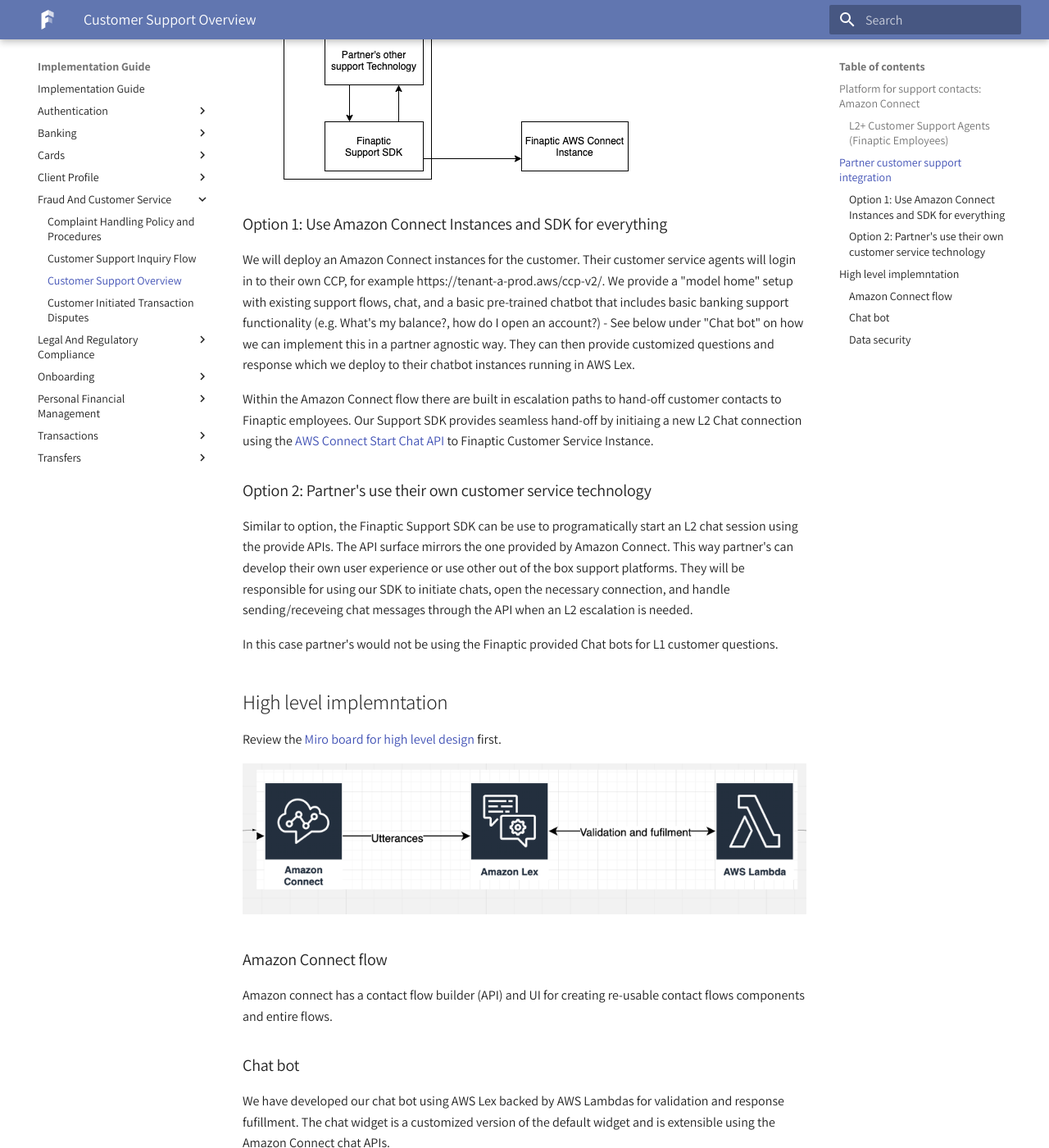
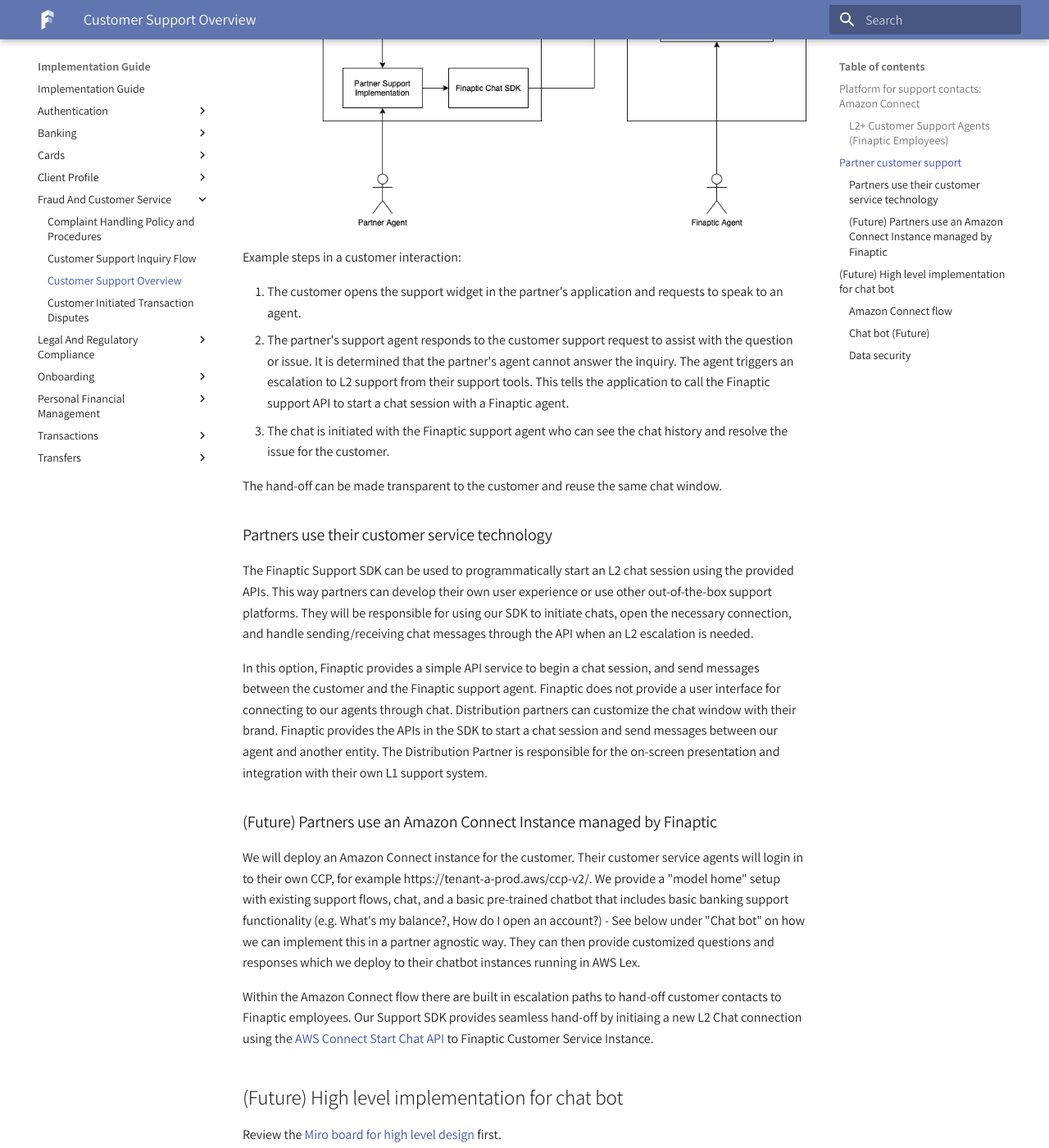
Before and after one commit to finaptic/public-documentation, an MkDocs documentation site: the page built from docs/Implementation-Guide/Fraud-And-Customer-Service/customer_support_guide.md, in a window 1280 px wide and 1400 px high, scrolled down 1674 px. Shown: the whole window at 82% size. Built offline with MkDocs 1.6.1 and Material for MkDocs 9.7.7, drawn with Linux system fonts in a browser that asks for light colours; some of the changed text lies outside the part shown.

Commit message:
Updating with latest version

````diff
--- a/docs/Implementation-Guide/Fraud-And-Customer-Service/customer_support_guide.md
+++ b/docs/Implementation-Guide/Fraud-And-Customer-Service/customer_support_guide.md
@@ -1,8 +1,8 @@
 # Customer Support Overview
 
-As a Banking as a Service platform we want to provide customer support to our tenant’s customers. Our goal is to provide this service as cost effectively as possible and reduce human-to-human touch points as much as possible. End users should feel they are interacting with the partners directly and do not need to be aware of Finaptic. Finally, customer data is critical, and employee fraud is a trust buster for both our relationship with partners and their relationship with their customers.
+As a Banking as a Service platform, we want to provide customer support to our tenant’s customers. Our goal is to provide this service as cost-effectively as possible and reduce human-to-human touchpoints as much as possible. End users should feel they are interacting with the partners directly and do not need to be aware of Finaptic. Finally, customer data is critical, and employee fraud is a trustbuster for both our relationship with partners and their relationship with their customers.
 
-Finaptic provides escalation customer support when it comes to banking-related issues. We do not provide first-line support for any partner-specific application questions or issues. Finaptic provides, as part of our SDK and services, customer support channels, technology, and escalation paths.
+Finaptic provides escalation customer support when it comes to contacts that can not be resolved by the partner, such as technical issues with the Finpatic APIs.  We do not provide first-line support for any partner-specific application questions or issues. Finaptic provides, as part of our SDK and services, customer support channels, technology, and escalation paths.
 
 ## Platform for support contacts: Amazon Connect
 
@@ -16,31 +16,42 @@
 
 Customer service admin - can add users to Amazon Connect, give them their credentials, and assign the appropriate permissions so they can access the features needed to do their job through the instance configuration panel.
 
-The URL to launch the CCP is similar to: https://partner-name-instance.aws/ccp-v2/
+## Partner customer support
 
-## Partner customer support integration
+Partners are responsible for the first level of support for their customers as well support related to their application and business. Partner responsibilities include:
 
-Partners are responsible for the first level of support as well developing their own documentation and FAQs. Finaptic provided customer support is an escalation path for banking related issues.
+* Develop your own help documentation and FAQs.
+* Provide staffing and support channels for customer contacts. Including staff that can answer questions about the product, how to perform actions in your application, and technical issues that are not related to Finaptic APIs.
+* Implement an in-app chat that can be used for L1 customer support that enables hand-off to Finaptic for L2 support.
 
-Our chat / chatbot solution is included as part of the Finaptic SDK for easy integration with your application if you choose to use it.
+Our chat solution is included as part of the Finaptic SDK for easy integration with your application and existing in-application chat support. If you already have a chatbot or support chat interface we can work with you to integrate with our customer support chat APIs hosted in AWS Connect to allow for seamless handoff to our agents when level-2 escalation is necessary.
 
-If you already have a chatbot or support chat interface we can work with you to integrate with our customer support chat APIs hosted in AWS Connect to allow for seamless handoff to our agents when level-2 escalation is necessary.
+Finaptic is responsible for assisting if level 1 support is unable to provide resolution when it is related to banking-specific issues. Escalation will be initiated by the level 1 customer support agent through the in-app secure chat API. The hand-off to a Finaptic agent can be seamless and transparent to the customer.
 
-![images](./images/ADR-0032-aws-connect-4.png)
+![images](./images/aws-connect-diagram1.png)
 
-### Option 1: Use Amazon Connect Instances and SDK for everything
+Example steps in a customer interaction:
 
-We will deploy an Amazon Connect instances for the customer. Their customer service agents will login in to their own CCP, for example https://tenant-a-prod.aws/ccp-v2/. We provide a "model home" setup with existing support flows, chat, and a basic pre-trained chatbot that includes basic banking support functionality (e.g. What's my balance?, how do I open an account?) - See below under "Chat bot" on how we can implement this in a partner agnostic way. They can then provide customized questions and response which we deploy to their chatbot instances running in AWS Lex.
+1. The customer opens the support widget in the partner's application and requests to speak to an agent.
+2. The partner's support agent responds to the customer support request to assist with the question or issue. It is determined that the partner's agent cannot answer the inquiry. The agent triggers an escalation to L2 support from their support tools. This tells the application to call the Finaptic support API to start a chat session with a Finaptic agent.
+3. The chat is initiated with the Finaptic support agent who can see the chat history and resolve the issue for the customer.
+
+The hand-off can be made transparent to the customer and reuse the same chat window.
+
+### Partners use their customer service technology
+
+The Finaptic Support SDK can be used to programmatically start an L2 chat session using the provided APIs. This way partners can develop their own user experience or use other out-of-the-box support platforms. They will be responsible for using our SDK to initiate chats, open the necessary connection, and handle sending/receiving chat messages through the API when an L2 escalation is needed.
+
+In this option, Finaptic provides a simple API service to begin a chat session, and send messages between the customer and the Finaptic support agent. Finaptic does not provide a user interface for connecting to our agents through chat. Distribution partners can customize the chat window with their brand. Finaptic provides the APIs in the SDK to start a chat session and send messages between our agent and another entity. The Distribution Partner is responsible for the on-screen presentation and integration with their own L1 support system.
+
+
+### (Future) Partners use an Amazon Connect Instance managed by Finaptic
+
+We will deploy an Amazon Connect instance for the customer. Their customer service agents will login in to their own CCP, for example https://tenant-a-prod.aws/ccp-v2/. We provide a "model home" setup with existing support flows, chat, and a basic pre-trained chatbot that includes basic banking support functionality (e.g. What's my balance?, How do I open an account?) - See below under "Chat bot" on how we can implement this in a partner agnostic way. They can then provide customized questions and responses which we deploy to their chatbot instances running in AWS Lex.
 
 Within the Amazon Connect flow there are built in escalation paths to hand-off customer contacts to Finaptic employees. Our Support SDK provides seamless hand-off by initiaing a new L2 Chat connection using the [AWS Connect Start Chat API](https://docs.aws.amazon.com/connect/latest/APIReference/API_StartChatContact.html) to Finaptic Customer Service Instance.
 
-### Option 2: Partner's use their own customer service technology
-
-Similar to option, the Finaptic Support SDK can be use to programatically start an L2 chat session using the provide APIs. The API surface mirrors the one provided by Amazon Connect. This way partner's can develop their own user experience or use other out of the box support platforms. They will be responsible for using our SDK to initiate chats, open the necessary connection, and handle sending/receveing chat messages through the API when an L2 escalation is needed.
-
-In this case partner's would not be using the Finaptic provided Chat bots for L1 customer questions.
-
-## High level implemntation
+## (Future) High level implementation for chat bot
 
 Review the [Miro board for high level design](https://miro.com/app/board/o9J_lEALEvg=/) first.
 
@@ -48,13 +59,14 @@
 
 ### Amazon Connect flow
 
-Amazon connect has a contact flow builder (API) and UI for creating re-usable contact flows components and entire flows.
+Amazon Connect has a contact flow builder (API) and UI for creating re-usable contact flows components and entire flows.
 
-### Chat bot
+### Chat bot (Future)
 
-We have developed our chat bot using AWS Lex backed by AWS Lambdas for validation and response fufillment. The chat widget is a customized version of the default widget and is extensible using the Amazon Connect chat APIs.
+We have developed our chatbot using AWS Lex backed by AWS Lambdas for validation and response fulfillment. The chat widget is a customized version of the default widget and is extensible using the Amazon Connect chat APIs.
 
-To  prevent data security concerns we developed the chat system to never need access to Finaptic APIs, such that no customer data will go through or be requested in AWS. The chat bot itself is only used to parse the intents and return templated responses to the client application. The client chat widget will parse the templates and fill in customer data using the client side API. The chatbot will return a customer payload response such as:
+To prevent data security concerns we developed the chat system to never need access to Finaptic APIs, such that no customer data will go through or be requested in AWS. Thechatbott itself is only used to parse the intents and return templated responses to the client application. The client chat widget will parse the templates and fill in customer data using the client-side API. The chatbot will return a customer payload response such as:
+
 
 ```json
 {
@@ -79,6 +91,6 @@
 
 ### Data security
 
-Since no customer banking data will be stored or access from AWS this reduces the surface area for data security requirements. There is still the possability of customers submitted PII or sensitive information in the chat box that is parsed on the AWS side. We  integrate [Amazon Comprehend](https://docs.aws.amazon.com/comprehend/latest/dg/how-pii.html) to automatically detech and redact PII information before it gets to the bot intent parser or human contact.
+Since no customer banking data will be stored or accessed from AWS this reduces the surface area for data security requirements. There is still the possibility of customer-submitted PII or sensitive information in the chat box that is parsed on the AWS side. We  integrate [Amazon Comprehend](https://docs.aws.amazon.com/comprehend/latest/dg/how-pii.html) to automatically detect and redact PII before it gets to the bot intent parser or human contact.
 
 > Amazon Comprehend uses natural language processing (NLP) to extract insights about the content of documents. Amazon Comprehend processes any text file in UTF-8 format. It develops insights by recognizing the entities, key phrases, language, sentiments, and other common elements in a document. You can use Amazon Comprehend to detect entities in your text that contain personally identifiable information (PII), or PII entities. A PII entity is a textual reference to personal data that could be used to identify an individual, such as an address, bank account number, or phone number.
````
Also changed, not shown: docs/FAQs/index.md (added, +15 -0 lines), docs/Implementation-Guide/Fraud-And-Customer-Service/customer-service.md (+11 -1 lines), docs/Implementation-Guide/Fraud-And-Customer-Service/images/ADR-0032-aws-connect-3.png, docs/Implementation-Guide/Fraud-And-Customer-Service/images/aws-connect-diagram1.png (added).
